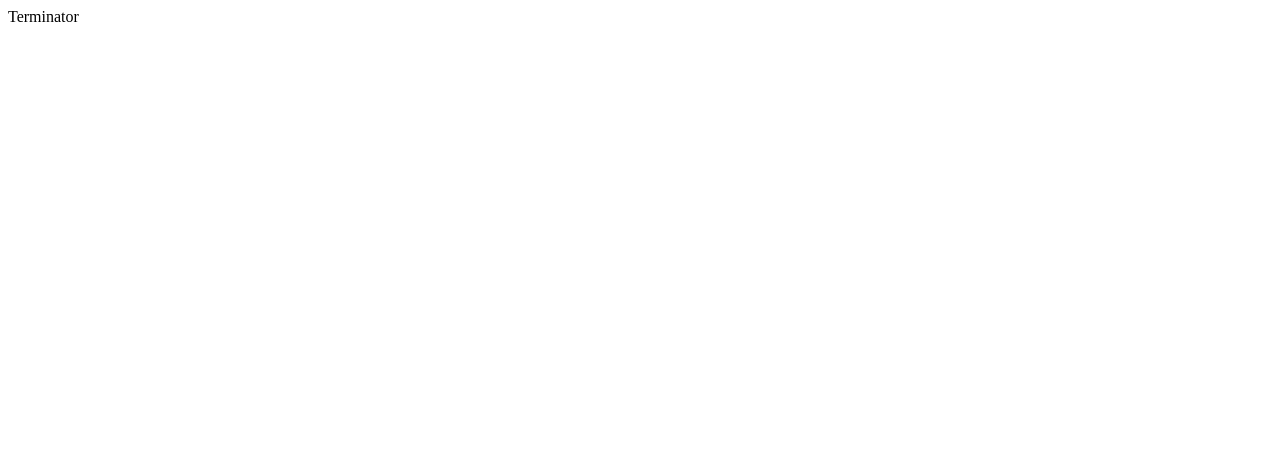
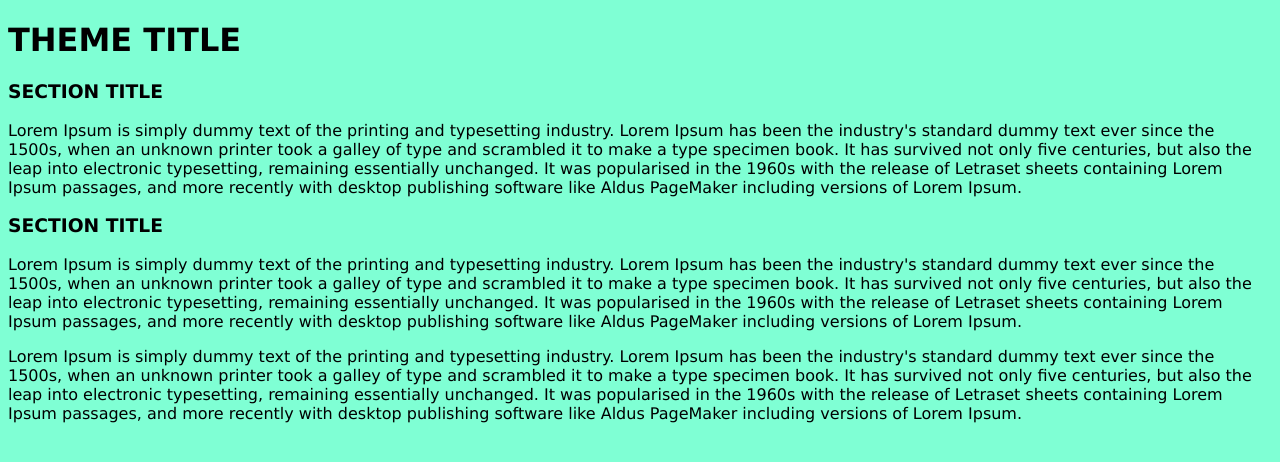
Before and after one commit to sporontinno/day-one, a plain HTML site: page index.html in a window 1280 px wide. Drawn offline with Linux system fonts and the light colour scheme.

Commit message:
created index.html and styles.css to push to a new branch

```diff
--- a/css/styles.css
+++ b/css/styles.css
@@ -0,0 +1,13 @@
+body {
+    background-color: aquamarine;
+}
+
+h1, h3 {
+    text-transform: uppercase;
+    font-weight: bold;
+    font-family: Verdana, Geneva, Tahoma, sans-serif;
+}
+
+p {
+    font-family: Verdana, Geneva, Tahoma, sans-serif;
+}
--- a/index.html
+++ b/index.html
@@ -2,9 +2,33 @@
 <html>
 <head>
   <meta charset="utf-8">
-  <title></title>
+  <title>Take Home Challenge</title>
+  <link rel="stylesheet" href="css/styles.css">
 </head>
 <body>
-  Terminator
+
+  <header>
+    <h1>Theme Title</h1>
+  </header>
+
+  <main>
+    <h3>Section Title</h3>
+    <p>
+      Lorem Ipsum is simply dummy text of the printing and typesetting industry. Lorem Ipsum has been the industry's standard dummy text ever since the 1500s, when an unknown printer took a galley of type and scrambled it to make a type specimen book. It has survived not only five centuries, but also the leap into electronic typesetting, remaining essentially unchanged. It was popularised in the 1960s with the release of Letraset sheets containing Lorem Ipsum passages, and more recently with desktop publishing software like Aldus PageMaker including versions of Lorem Ipsum.
+    </p>
+    <h3>Section Title</h3>
+    <p>
+      Lorem Ipsum is simply dummy text of the printing and typesetting industry. Lorem Ipsum has been the industry's standard dummy text ever since the 1500s, when an unknown printer took a galley of type and scrambled it to make a type specimen book. It has survived not only five centuries, but also the leap into electronic typesetting, remaining essentially unchanged. It was popularised in the 1960s with the release of Letraset sheets containing Lorem Ipsum passages, and more recently with desktop publishing software like Aldus PageMaker including versions of Lorem Ipsum.
+    </p>
+
+  </main>
+
+  <footer>
+    <p>
+    Lorem Ipsum is simply dummy text of the printing and typesetting industry. Lorem Ipsum has been the industry's standard dummy text ever since the 1500s, when an unknown printer took a galley of type and scrambled it to make a type specimen book. It has survived not only five centuries, but also the leap into electronic typesetting, remaining essentially unchanged. It was popularised in the 1960s with the release of Letraset sheets containing Lorem Ipsum passages, and more recently with desktop publishing software like Aldus PageMaker including versions of Lorem Ipsum.
+    </p>
+  </footer>
+
+
 </body>
 </html>
```
